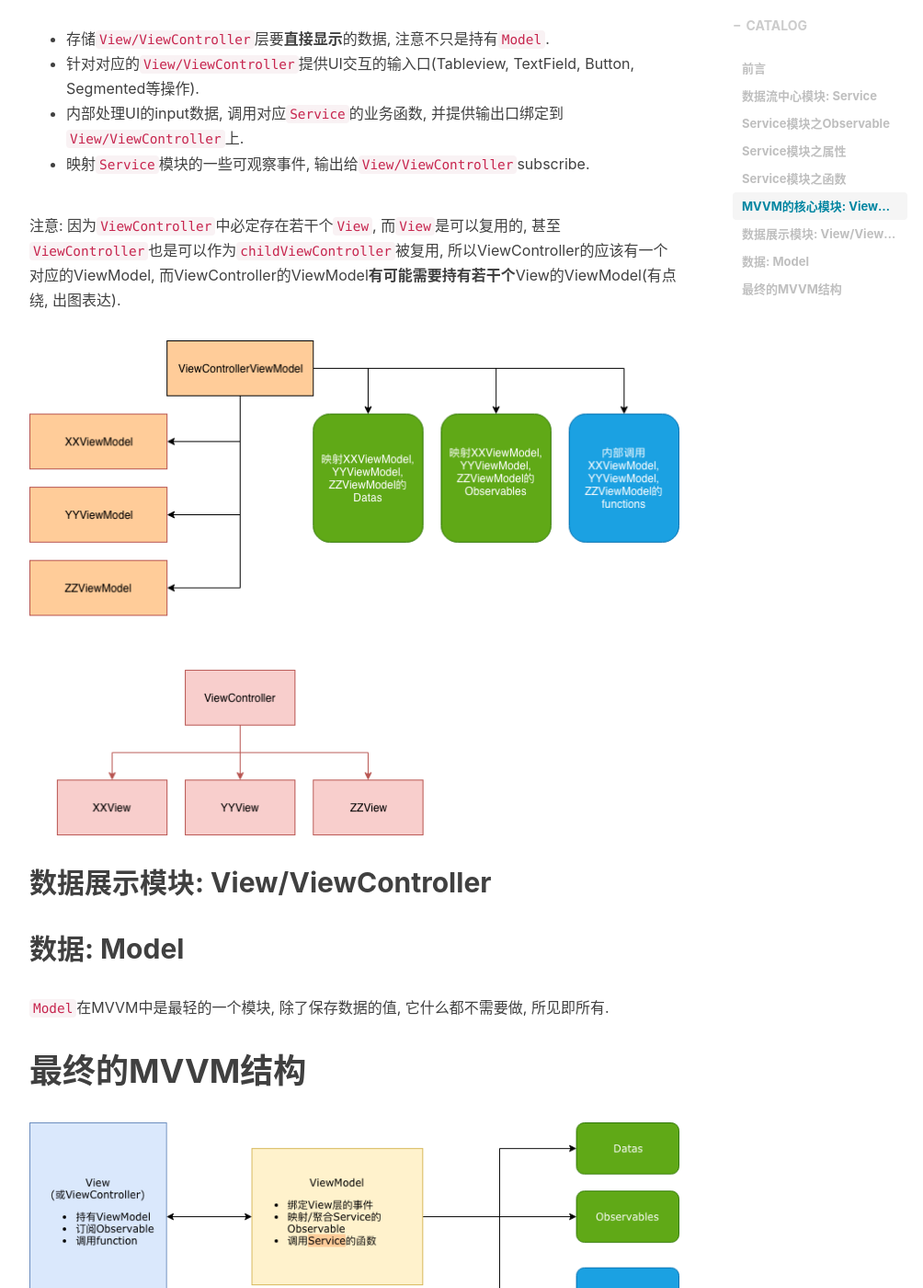
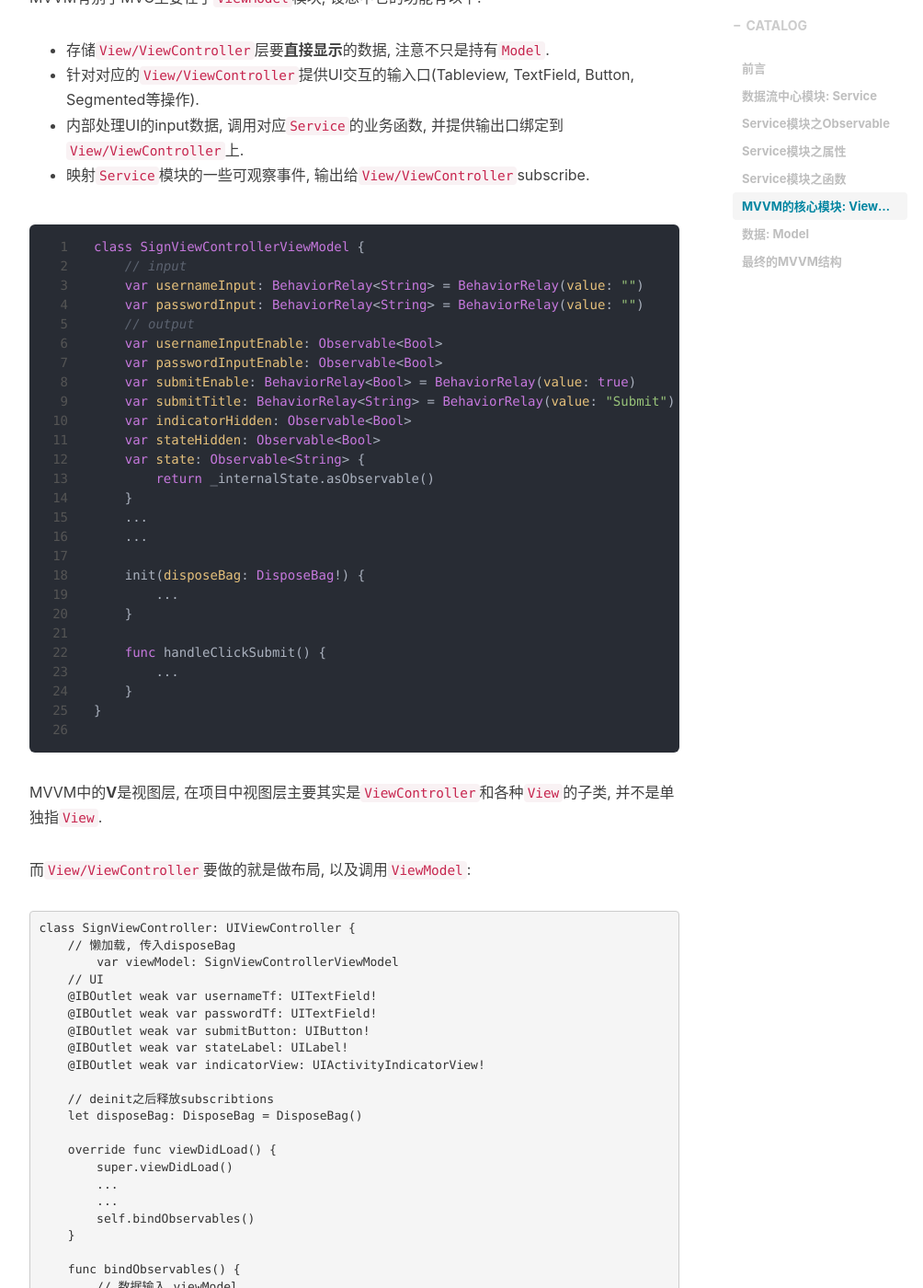
Before and after one commit to p36348/p36348.github.io, a Jekyll site: the page built from _posts/2018-12-04-rxswift-in-mvvm.md, in a window 1280 px wide and 1400 px high, scrolled down 3154 px. Shown: the whole window at 92% size, without its empty margins (233-1237 px from the left). Built offline with Jekyll 4.4.1, drawn with Linux system fonts in a browser that asks for light colours; nearby versions of some CDN libraries; comment, search, counter and statistics services are not loaded; some of the changed text lies outside the part shown.

Commit message:
no message

````diff
--- a/_posts/2018-12-04-rxswift-in-mvvm.md
+++ b/_posts/2018-12-04-rxswift-in-mvvm.md
@@ -63,7 +63,6 @@ public final class PublishSubject<Element>
 	, SynchronizedUnsubscribeType {
     ...
     ...
-    ...
 }
 
 /// Represents an object that is both an observable sequence as well as an observer.
@@ -74,7 +73,6 @@ public class ReplaySubject<Element>
     , SubjectType
     , ObserverType
 	, Disposable {
-    ...
     ...
     ...
 }
@@ -95,9 +93,11 @@ public class ReplaySubject<Element>
 - 有副作用的函数, 会导致`Service`持有的数据改变, 或者导致`Service`的可观察对象发送数据的, 使用以下命名:
   - 会返回数组数据的函数, `reloadxxx`表示重新刷新, `loadMorexxx`表示加载更多.
   - 返回`hash`数据/`Model`的函数, 使用`updatexxx`表示更新.
-- 没有副作用的函数, 无论返回什么类型, 使用`fetchxxx`表示请求.
+- 没有副作用的函数:
+  - 请求数据的, 无论返回什么类型, 使用`fetchxxx`表示请求.
+  - 执行某类操作, 使用`performxxx`. 例如登录, 命名应该是`performSignin`.
 
-## MVVM的核心模块: ViewModel
+## MVVM的核心模块: ViewModel和View
 
 MVVM有别于MVC主要在于`ViewModel`模块, 设想中它的功能有以下:
 
@@ -106,13 +106,119 @@ MVVM有别于MVC主要在于`ViewModel`模块, 设想中它的功能有以下:
 - 内部处理UI的input数据, 调用对应`Service`的业务函数, 并提供输出口绑定到`View/ViewController`上.
 - 映射`Service`模块的一些可观察事件, 输出给`View/ViewController`subscribe.
 
+```swift
+class SignViewControllerViewModel {
+    // input
+    var usernameInput: BehaviorRelay<String> = BehaviorRelay(value: "")
+    var passwordInput: BehaviorRelay<String> = BehaviorRelay(value: "")
+    // output
+    var usernameInputEnable: Observable<Bool>
+    var passwordInputEnable: Observable<Bool>
+    var submitEnable: BehaviorRelay<Bool> = BehaviorRelay(value: true)
+    var submitTitle: BehaviorRelay<String> = BehaviorRelay(value: "Submit")
+    var indicatorHidden: Observable<Bool>
+    var stateHidden: Observable<Bool>
+    var state: Observable<String> {
+        return _internalState.asObservable()
+    }
+    ...
+    ...
+
+    init(disposeBag: DisposeBag!) {
+        ...
+    }
+
+    func handleClickSubmit() {
+        ...
+    }
+}
+
+```
+
+
+
+MVVM中的**V**是视图层, 在项目中视图层主要其实是`ViewController`和各种`View`的子类, 并不是单独指`View`.
+
+而`View/ViewController`要做的就是做布局, 以及调用`ViewModel`:
+
+```swi
+class SignViewController: UIViewController {
+    // 懒加载, 传入disposeBag
+   	var viewModel: SignViewControllerViewModel
+    // UI
+    @IBOutlet weak var usernameTf: UITextField!
+    @IBOutlet weak var passwordTf: UITextField!
+    @IBOutlet weak var submitButton: UIButton!
+    @IBOutlet weak var stateLabel: UILabel!
+    @IBOutlet weak var indicatorView: UIActivityIndicatorView!
+
+    // deinit之后释放subscribtions
+    let disposeBag: DisposeBag = DisposeBag()
+
+    override func viewDidLoad() {
+        super.viewDidLoad()
+        ...
+        ...
+        self.bindObservables()
+    }
+
+    func bindObservables() {
+        // 数据输入 viewModel
+        self.usernameTf.rx.text.orEmpty
+            .bind(to: self.viewModel.usernameInput)
+            .disposed(by: self.disposeBag)
+
+        self.passwordTf.rx.text.orEmpty
+            .bind(to: self.viewModel.passwordInput)
+            .disposed(by: self.disposeBag)
+
+        self.submitButton.rx.tap
+            .subscribe(onNext: {_ in self.viewModel.handleClickSubmit()})
+            .disposed(by: self.disposeBag)
+
+
+        // viewModel 数据输出
+        self.viewModel.submitEnable
+            .bind(to: self.submitButton.rx.isEnabled)
+            .disposed(by: self.disposeBag)
+
+        self.viewModel.usernameInputEnable
+            .bind(to: self.usernameTf.rx.isEnabled)
+            .disposed(by: self.disposeBag)
+
+        self.viewModel.passwordInputEnable
+            .bind(to: self.passwordTf.rx.isEnabled)
+            .disposed(by: self.disposeBag)
+
+        self.viewModel.submitTitle
+            .bind(to: self.submitButton.rx.title())
+            .disposed(by: self.disposeBag)
+
+        self.viewModel.state
+            .bind(to: self.stateLabel.rx.text)
+            .disposed(by: self.disposeBag)
+
+        self.viewModel.indicatorHidden
+            .bind(to: self.indicatorView.rx.isHidden)
+            .disposed(by: self.disposeBag)
+
+        self.viewModel.indicatorHidden
+            .map({!$0})
+            .bind(to: self.indicatorView.rx.isAnimating)
+            .disposed(by: self.disposeBag)
+
+        self.viewModel.stateHidden
+            .bind(to: self.stateLabel.rx.isHidden)
+            .disposed(by: self.disposeBag)
+    }
+}
+```
+
+在理想情况下, `View/ViewController`只面对`ViewModel`, 而`ViewModel`面对的就是`Service`, `Model`, `View/ViewController`
+
 注意: 因为`ViewController`中必定存在若干个`View`, 而`View`是可以复用的, 甚至`ViewController`也是可以作为`childViewController`被复用, 所以ViewController的应该有一个对应的ViewModel, 而ViewController的ViewModel**有可能需要持有若干个**View的ViewModel(有点绕, 出图表达).
 
 ![](/img/in-post/post-rx-swift-mvvm/view_model_structure.png)
-
-## 数据展示模块: View/ViewController
-
-
 
 ## 数据: Model
 
````
